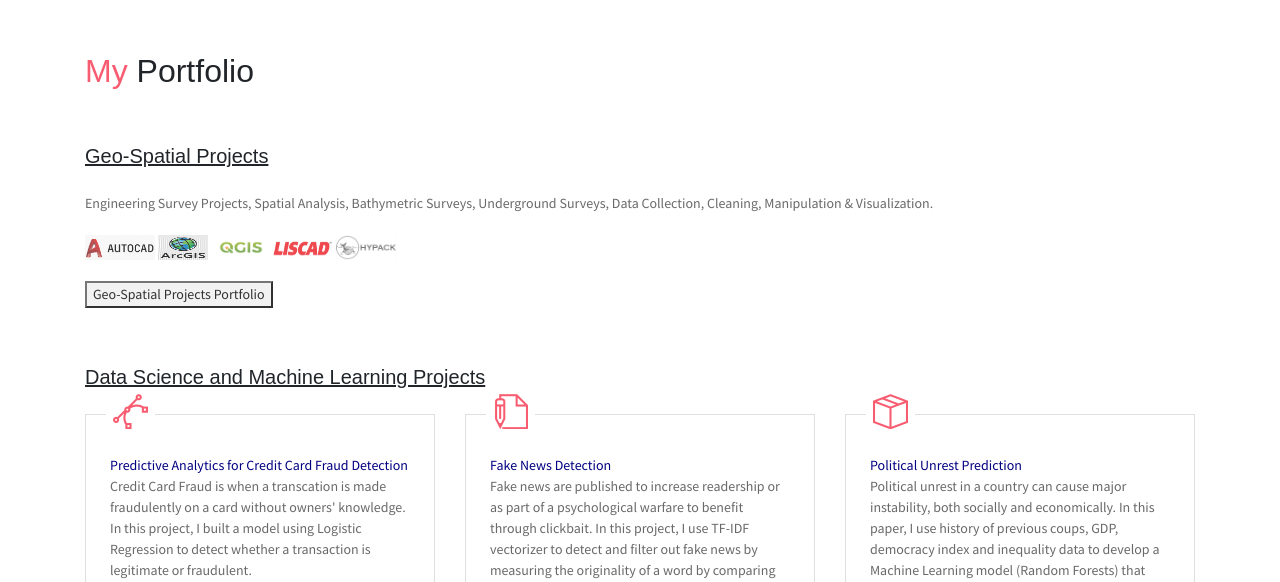
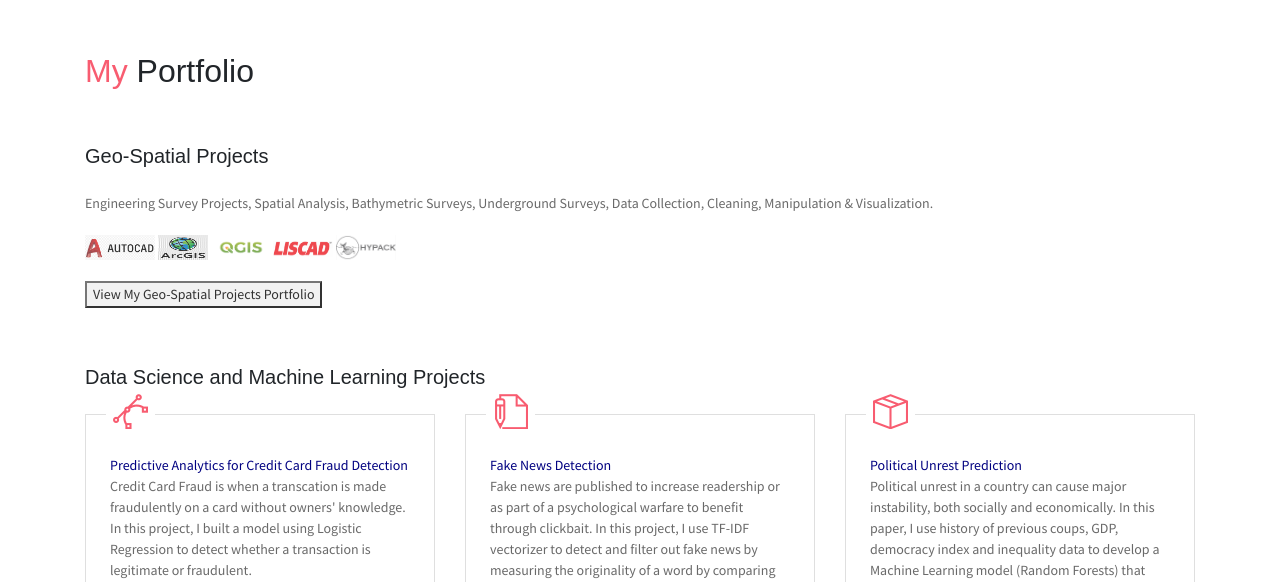
Before and after one commit to Mkara-Tina/Mkara, a plain HTML site: page index.html in a window 1280 px wide. Shown: the part 3561-4143 px from the top of the page. Drawn offline with Linux system fonts and the light colour scheme; some packages are replaced by stand-ins of ours.

Commit message:
geospatial portfolio

```diff
--- a/index.html
+++ b/index.html
@@ -413,7 +413,7 @@
     <section class="section" id="service">
         <div class="container">
             <h2 class="mb-5 pb-4"><span class="text-danger">My</span> Portfolio</h2>
-            <h5> <u>Geo-Spatial Projects</u></h5>
+            <h5>Geo-Spatial Projects</h5>
             <P class="subtitle">Engineering Survey Projects, Spatial Analysis, Bathymetric Surveys, Underground Surveys,
                                 Data Collection, Cleaning, Manipulation & Visualization.
                 <br><br><img src="assets/imgs/autocad.PNG" alt="" width="70" height="25">
@@ -422,11 +422,11 @@
                     <img src="assets/imgs/liscad.PNG" alt="" width="60" height="18">
                     <img src="assets/imgs/hypack.PNG" alt="" width="60" height="25">
                    <br><br> <button onclick="window.open('https://drive.google.com/file/d/1U2tONAQK0FKqr88QcfNmYqkjjLKUL-tY/view?usp=sharing','_blank')">
-                        Geo-Spatial Projects Portfolio
+                        View My Geo-Spatial Projects Portfolio
                       </button>
 
             </P>
-            <br><br><h5> <u>Data Science and Machine Learning Projects</u></h5>
+            <br><br><h5>Data Science and Machine Learning Projects</h5>
             <div class="row">
                 <div class="col-md-4 col-sm-6">
                     <div class="card mb-5">
```
